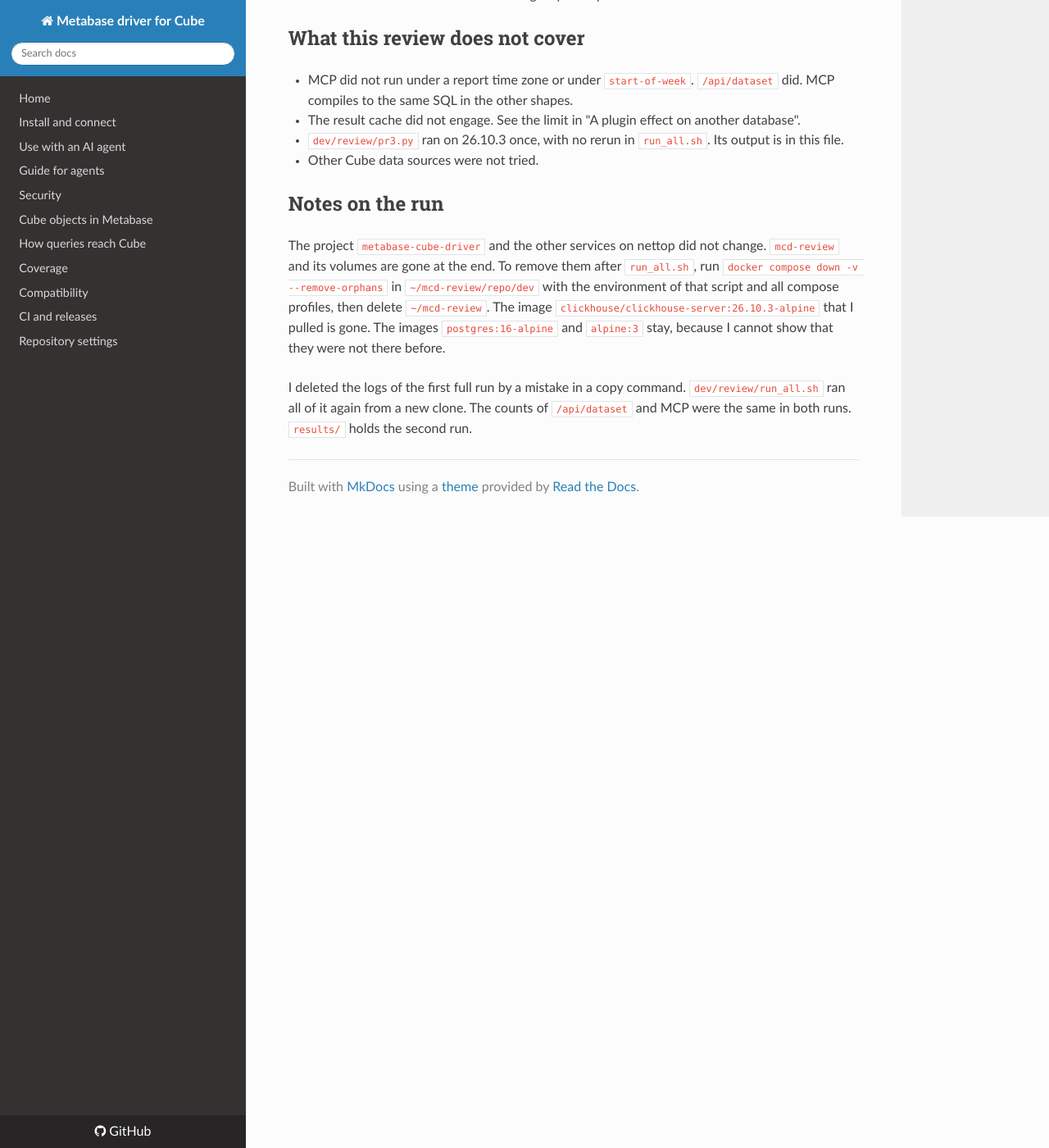
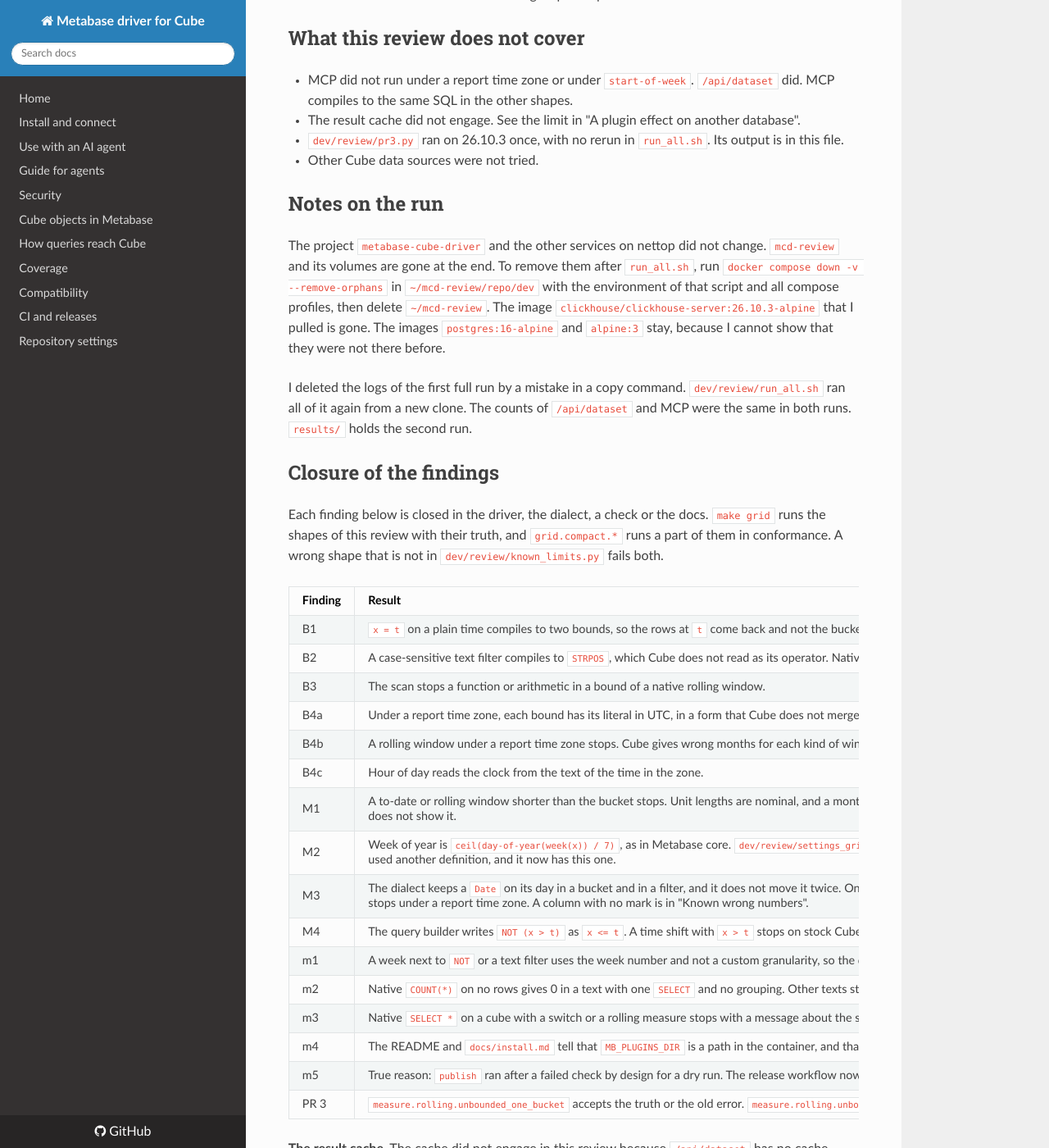
Before and after one commit to andrewkomkov/metabase-cube-driver, an MkDocs documentation site: the page built from docs/review/0.1.0-final.md, in a window 1280 px wide and 1400 px high, scrolled down 8762 px. Shown: the whole window at 82% size. Built offline with MkDocs 1.6.1, drawn with Linux system fonts in a browser that asks for light colours; nearby versions of some CDN libraries; some of the changed text lies outside the part shown.

Commit message:
docs(review): record the closure of the findings and the status of each check
Also wait longer for the first cache hit, because Metabase writes the average time of a query in a batch.

```diff
--- a/docs/review/0.1.0-final.md
+++ b/docs/review/0.1.0-final.md
@@ -223,3 +223,34 @@
 The project `metabase-cube-driver` and the other services on nettop did not change. `mcd-review` and its volumes are gone at the end. To remove them after `run_all.sh`, run `docker compose down -v --remove-orphans` in `~/mcd-review/repo/dev` with the environment of that script and all compose profiles, then delete `~/mcd-review`. The image `clickhouse/clickhouse-server:26.10.3-alpine` that I pulled is gone. The images `postgres:16-alpine` and `alpine:3` stay, because I cannot show that they were not there before.
 
 I deleted the logs of the first full run by a mistake in a copy command. `dev/review/run_all.sh` ran all of it again from a new clone. The counts of `/api/dataset` and MCP were the same in both runs. `results/` holds the second run.
+
+## Closure of the findings
+
+Each finding below is closed in the driver, the dialect, a check or the docs. `make grid` runs the shapes of this review with their truth, and `grid.compact.*` runs a part of them in conformance. A wrong shape that is not in `dev/review/known_limits.py` fails both.
+
+| Finding | Result |
+| --- | --- |
+| B1 | `x = t` on a plain time compiles to two bounds, so the rows at `t` come back and not the bucket. The native form next to a bucket stops. |
+| B2 | A case-sensitive text filter compiles to `STRPOS`, which Cube does not read as its operator. Native `LIKE` with a letter stops and tells what to write. |
+| B3 | The scan stops a function or arithmetic in a bound of a native rolling window. |
+| B4a | Under a report time zone, each bound has its literal in UTC, in a form that Cube does not merge. The native forms that Cube reads as UTC stop. |
+| B4b | A rolling window under a report time zone stops. Cube gives wrong months for each kind of window, also on REST. |
+| B4c | Hour of day reads the clock from the text of the time in the zone. |
+| M1 | A to-date or rolling window shorter than the bucket stops. Unit lengths are nominal, and a month is 30 days, so 30 days by month stays allowed. The driver reads the window from `/v1/sql`, because `/v1/meta` does not show it. |
+| M2 | Week of year is `ceil(day-of-year(week(x)) / 7)`, as in Metabase core. `dev/review/settings_grid.py` compares it with Metabase on Postgres for each start of week. The check `mb.bucket.week-of-year` used another definition, and it now has this one. |
+| M3 | The dialect keeps a `Date` on its day in a bucket and in a filter, and it does not move it twice. On stock Cube, a dimension with `meta: { date_only: true }` stops under a report time zone. A column with no mark is in "Known wrong numbers". |
+| M4 | The query builder writes `NOT (x > t)` as `x <= t`. A time shift with `x > t` stops on stock Cube. The legacy planner shape stops on stock Cube, also in native SQL. |
+| m1 | A week next to `NOT` or a text filter uses the week number and not a custom granularity, so the query works. The raw message has a clear text for other paths. |
+| m2 | Native `COUNT(*)` on no rows gives 0 in a text with one `SELECT` and no grouping. Other texts stay in "Known wrong numbers", because only a parser can read them. |
+| m3 | Native `SELECT *` on a cube with a switch or a rolling measure stops with a message about the star. |
+| m4 | The README and `docs/install.md` tell that `MB_PLUGINS_DIR` is a path in the container, and that the host folder is a mount. |
+| m5 | True reason: `publish` ran after a failed check by design for a dry run. The release workflow now has a job that shows the state of each gate, and it runs conformance on stock Cube and with the dialect. |
+| PR 3 | `measure.rolling.unbounded_one_bucket` accepts the truth or the old error. `measure.rolling.unbounded` is `blocked` on a ClickHouse that rejects the join, and `pass` on one that runs it. |
+
+**The result cache.** The cache did not engage in this review because `/api/dataset` has no cache strategy. Only `/api/card/:id/query` and the dashboard path have one, and the root strategy needs `min_duration_ms: 0` for a short query. `security.metabase_cache` now uses these paths. Metabase uses the cache for a plain Cube question, as the control shows, and two people with a row-level rule each get their own rows with no cached result, on a question and on a dashboard card.
+
+**MCP under a report time zone.** `make grid` has the part `mcp-zones`, and `grid.compact.mcp_report_zone` runs a part of it in conformance.
+
+**Other wrong shapes that the grid found after this review.** A filter that reads an aggregated stage through a stage with no clauses had the wrong literal under a report time zone. An MCP total on stock Cube went to the database because of its order. A case-sensitive text filter next to `x > t` on stock Cube compared whole seconds. Each now has the truth or a clear stop.
+
+**One known stock entry has no shape in the grid.** The query builder form of `x < t` on a `DateTime64` with a rollup needs a model that the demo does not have. `docs/query-compilation.md` keeps the entry.
```
Also changed, not shown: 2 other files.
